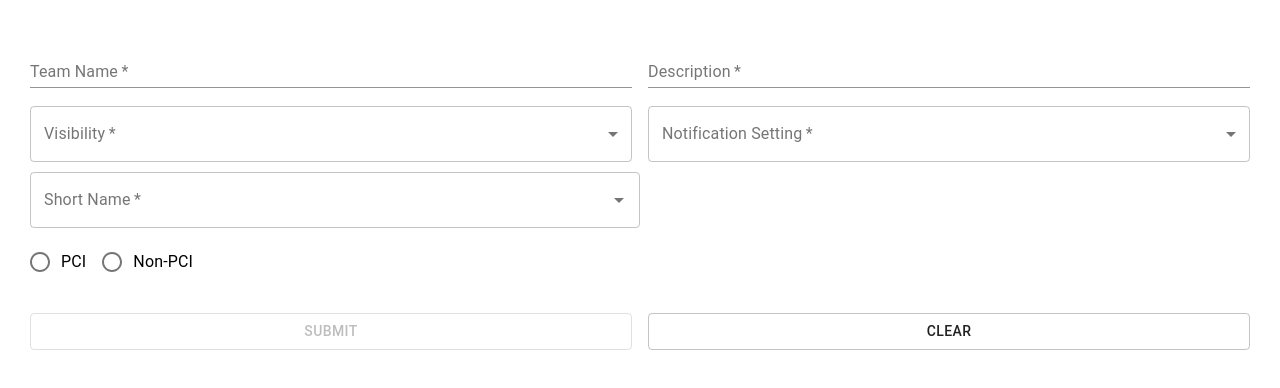
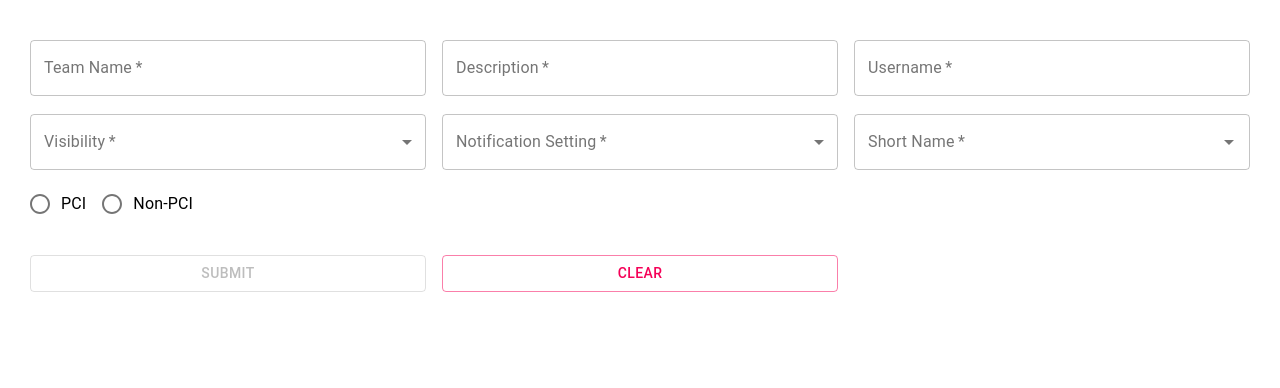
Before and after one commit to maxcelant/compound-form-component, a React (Create React App) app: page / in a window 1280 px wide. Shown: the top 388 px of the page. Built offline with nearby package versions, Linux system fonts and the light colour scheme.

Commit message:
new defaults for components

```diff
--- a/src/Form/ClearButton.tsx
+++ b/src/Form/ClearButton.tsx
@@ -4,11 +4,13 @@ import { makeDefaultValues } from "./utils";
 import FormContext from "./FormContext";
 import { DefaultButtonProps } from "./types";
 
-function ClearButton({ title = 'Clear', size = 6, options }: DefaultButtonProps) {
+function ClearButton({ title = 'Clear', size = 4, options }: DefaultButtonProps) {
   const { reset, schema } = useContext(FormContext);
   if(!reset || !schema) return null;
 
   const handleReset = () => reset(makeDefaultValues(schema));
+
+  if ((options && !('color' in options)) || (!options)) options = { ...options, color: 'secondary' };
 
   return (
     <Grid item xs={12} sm={12} md={size} style={{ marginTop: '10px' }}>
--- a/src/Form/Dropdown.tsx
+++ b/src/Form/Dropdown.tsx
@@ -6,7 +6,7 @@ import { DropdownProps } from "./types";
 import { toCapital } from "./utils";
 
 
-function Dropdown({ name, items, options, size = 6 }: DropdownProps) {
+function Dropdown({ name, items, options, size = 4 }: DropdownProps) {
   const { control, schema } = useContext(FormContext);
   if (!schema) return null;
   if (!(name in schema.fields)) {
--- a/src/Form/Input.tsx
+++ b/src/Form/Input.tsx
@@ -5,12 +5,15 @@ import FormContext from "./FormContext";
 import { InputFieldProps } from "./types";
 import { toCapital } from "./utils";
 
-function Input({ name, options, size = 6 }: InputFieldProps) {
+
+function Input({ name, options, size = 4 }: InputFieldProps) {
   const { control, schema } = useContext(FormContext);
   if (!schema) return null;
   if (!(name in schema.fields)) {
     throw new Error(`Invalid field name: ${name.toString()}`);
   }
+
+  if ((options && !('variant' in options)) || (!options)) options = { ...options, variant: 'outlined' };
 
   return (
     <Grid item xs={12} sm={12} md={size} style={{ marginTop: '10px' }}>
--- a/src/Form/RadioGroup.tsx
+++ b/src/Form/RadioGroup.tsx
@@ -5,7 +5,7 @@ import FormContext from "./FormContext";
 import { RadioGroupProps } from "./types";
 
 
-function RadioGroup({ name, items, options, size = 6, direction = 'column' }: RadioGroupProps) {
+function RadioGroup({ name, items, options, size = 4, direction = 'column' }: RadioGroupProps) {
   const { control, schema } = useContext(FormContext);
   if (!schema) return null;
   if (!(name in schema.fields)) {
--- a/src/Form/ShortName.tsx
+++ b/src/Form/ShortName.tsx
@@ -6,7 +6,7 @@ import FormContext from "./FormContext";
 import { FormComponentProps } from "./types";
 
 
-function ShortName({ name, size = 6 }: FormComponentProps) {
+function ShortName({ name, size = 4 }: FormComponentProps) {
   const { control, schema } = useContext(FormContext);
 
   if (!schema) return null;
--- a/src/Form/SubmitButton.tsx
+++ b/src/Form/SubmitButton.tsx
@@ -3,7 +3,8 @@ import { useContext } from "react";
 import FormContext from "./FormContext";
 import { SubmitButtonProps } from "./types";
 
-function SubmitButton({ onSubmit, title = 'Submit', size = 6, options }: SubmitButtonProps) {
+
+function SubmitButton({ onSubmit, title = 'Submit', size = 4, options }: SubmitButtonProps) {
   const { handleSubmit, formState, state, setState } = useContext(FormContext);
   if (!handleSubmit || !formState || !setState || !state) return null;
 
@@ -16,6 +17,8 @@ function SubmitButton({ onSubmit, title = 'Submit', size = 6, options }: SubmitB
       setState((prev) => ({ ...prev, status: 'error', message: e.message }));
     }
   });
+
+  if ((options && !('color' in options)) || (!options)) options = { ...options, color: 'primary' };
 
   return (
     <Grid item xs={12} sm={12} md={size} style={{ marginTop: '10px' }}>
--- a/src/TestForm/MyForm.tsx
+++ b/src/TestForm/MyForm.tsx
@@ -13,14 +13,17 @@ export const MyForm = () => {
       <Form.ErrorAlert />
       <Form.SuccessAlert message='GitHub Team created!' />
       <Form.Row>
-        <Form.Input name='teamName' />
+        <Form.Input name='teamName' options={{
+          placeholder: 'Enter a team name',
+        }}/>
         <Form.Input name='description' />
+        <Form.Input name='username' />
       </Form.Row>
       <Form.Row>
         <Form.Dropdown name='visibility' items={VISIBILITY_OPTIONS} />
         <Form.Dropdown name='notificationSetting' items={NOTIFICATION_OPTIONS} />
+        <Form.ShortName name='shortName' />
       </Form.Row>
-      <Form.ShortName name='shortName' size={6} />
       <Form.RadioGroup
         name='pci'
         direction='row'
--- a/src/TestForm/schema.tsx
+++ b/src/TestForm/schema.tsx
@@ -19,6 +19,7 @@ export const GitHubTeamSchema = yup.object({
       "Invalid team name. Please adhere to GitHub's naming conventions.",
     ),
   description: yup.string(),
+  username: yup.string().required(),
   pci: yup.string().required(),
   shortName: yup.string().required(),
   visibility: yup
```
